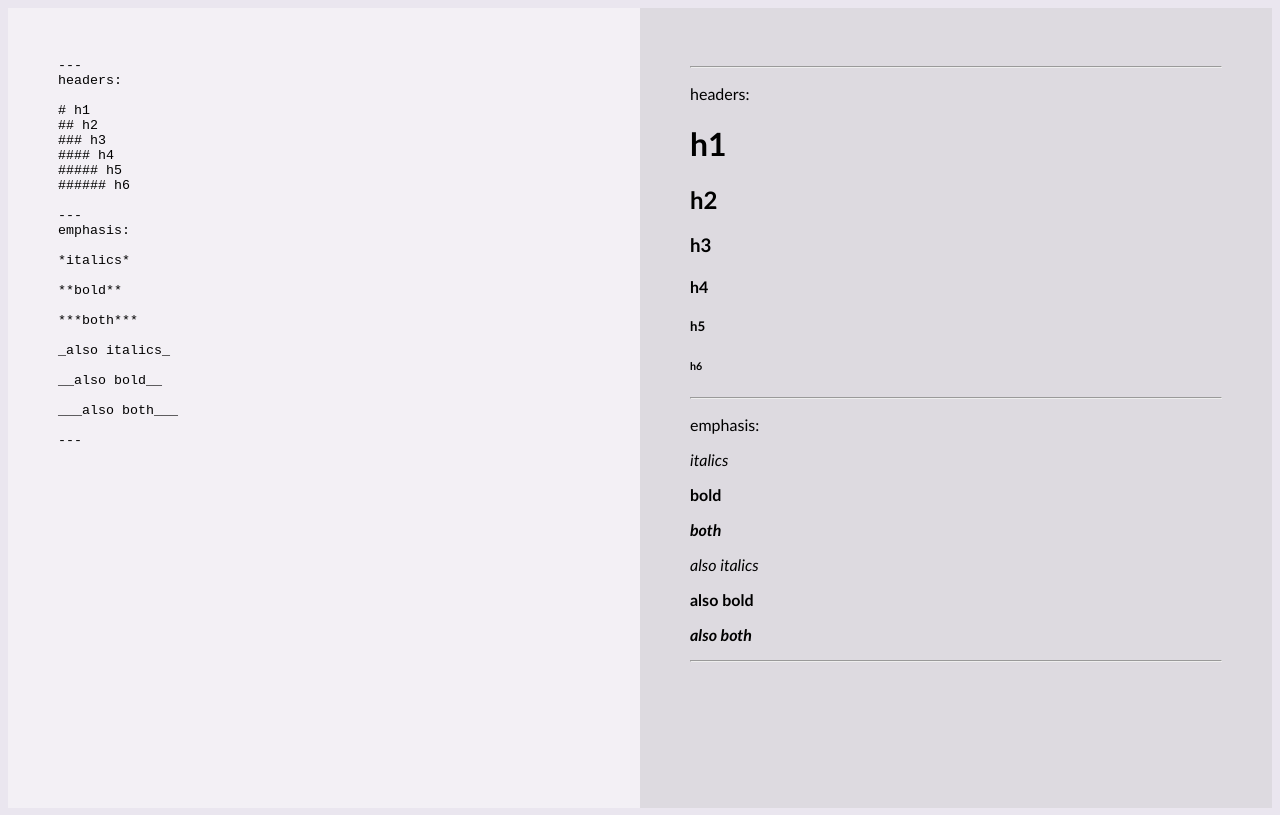
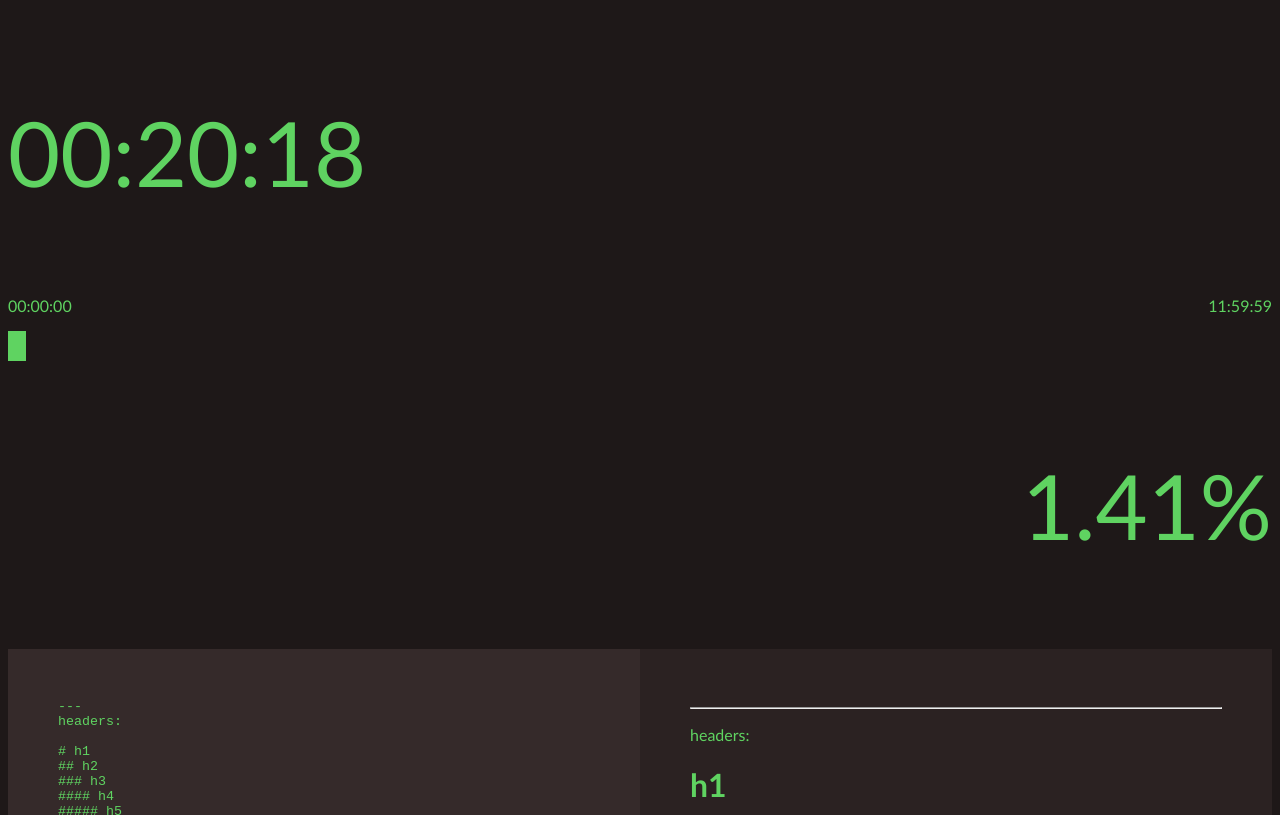
Before and after one commit to trolman23/Chronology, a website: page index.html in a window 1280 px wide. Shown: the top 815 px of the page. Drawn offline with Linux system fonts and the light colour scheme.

Commit message:
merged public and main files

```diff
--- a/index.html
+++ b/index.html
@@ -9,6 +9,18 @@
         <link rel="stylesheet" href="main.css">
     </head>
     <body>
+        <div class="timeline">
+            <div class="tdisplay">
+                <p id="time">getting time... </p>
+                <div class="pbardisplay">
+                    <p>00:00:00 <span style="float: right;">11:59:59</span></p>
+                    <div class="progress-bar"></div>
+                </div>
+
+                <p id="pofd" style="float: right;">getting percent...</p>
+            </div>
+
+        </div>
         <div class="main-content">
             <textarea class="editor"
                 spellcheck = "false";
@@ -40,12 +52,12 @@ __also bold__
 ___also both___
 
 ---
+⬆scroll up⬆ for the time scheduler!
 </textarea>
             <div class="preview"></div>
         </div>
+
         <script src="showdown.js"></script>
         <script src="main.js"></script>
-<!--        <p>Preview Image.</p>
-        <img src="https://i.ibb.co/WpvVkck/uiprototype.png" alt="UI prototype"> -->
     </body>
 </html>
--- a/main.css
+++ b/main.css
@@ -2,7 +2,8 @@ body {
     font-size: 16px;
     scroll-behavior: smooth;
     font-family:'Gill Sans', 'Gill Sans MT', Calibri, 'Trebuchet MS', sans-serif;
-    background-color: rgb(234, 230, 239);
+    color: #5FD361;
+    background-color: #1E1818;
 }
 
 html,
@@ -31,7 +32,8 @@ body {
     padding: 50px;
     border: none;
     resize: none;
-    background-color: rgb(243, 240, 245);
+    background-color: #352A2A;
+    color: #5FD361;
     box-shadow: none;
     border: none;
     border-style: none;
@@ -39,11 +41,27 @@ body {
     overflow: hidden;
     outline: none;
 }
+
 .preview {
     flex: 1;
     word-break: break-all;
     padding: 50px;
     border: 0;
     resize: none;
-    background-color: rgb(221, 218, 224);
+    background-color: #2B2222;
 }
+
+.tdisplay {
+    font-size: 90px;
+    overflow: auto;
+}
+
+.progress-bar {
+    width: 1%;
+    height: 30px;
+    background-color: #5FD361;
+}
+
+.pbardisplay {
+    font-size: 16px;
+}
--- a/main.js
+++ b/main.js
@@ -1,11 +1,21 @@
 const editor = document.querySelector(".editor");
 const preview = document.querySelector(".preview");
+const timeDisplay = document.querySelector(".td");
+const pbar = document.querySelector(".progress-bar");
 const converter = new showdown.Converter();
 
 const render = (value) => {
     const html = converter.makeHtml(value);
     preview.innerHTML = html;
 }
+
+function getTimePercentage(timeString) {
+    const secs = timeString.substring(0, 2) * 3600
+                + timeString.substring(3, 5) * 60
+                + timeString.substring(6, 8) * 1;
+    return secs/86399;
+}
+
 window.sessionStorage.setItem('md', editor.value)
 editor.addEventListener("keyup", evt => {
     const {value} = evt.target;
@@ -19,3 +29,11 @@ if(storedMd) {
     editor.value = storedMd;
     render(editor.value);
 }
+
+setInterval(() => {
+    const time = new Date().toTimeString().substring(0, 8);
+    const percent = getTimePercentage(time);
+    document.getElementById("time").innerHTML = time;
+    document.getElementById("pofd").innerHTML = percent.toPrecision(4)*100 + '%';
+    pbar.style.width = percent.toPrecision(4)*100 + '%';
+}, 1000);
```
Also changed, not shown: public/index.html (+0 -1 lines).
